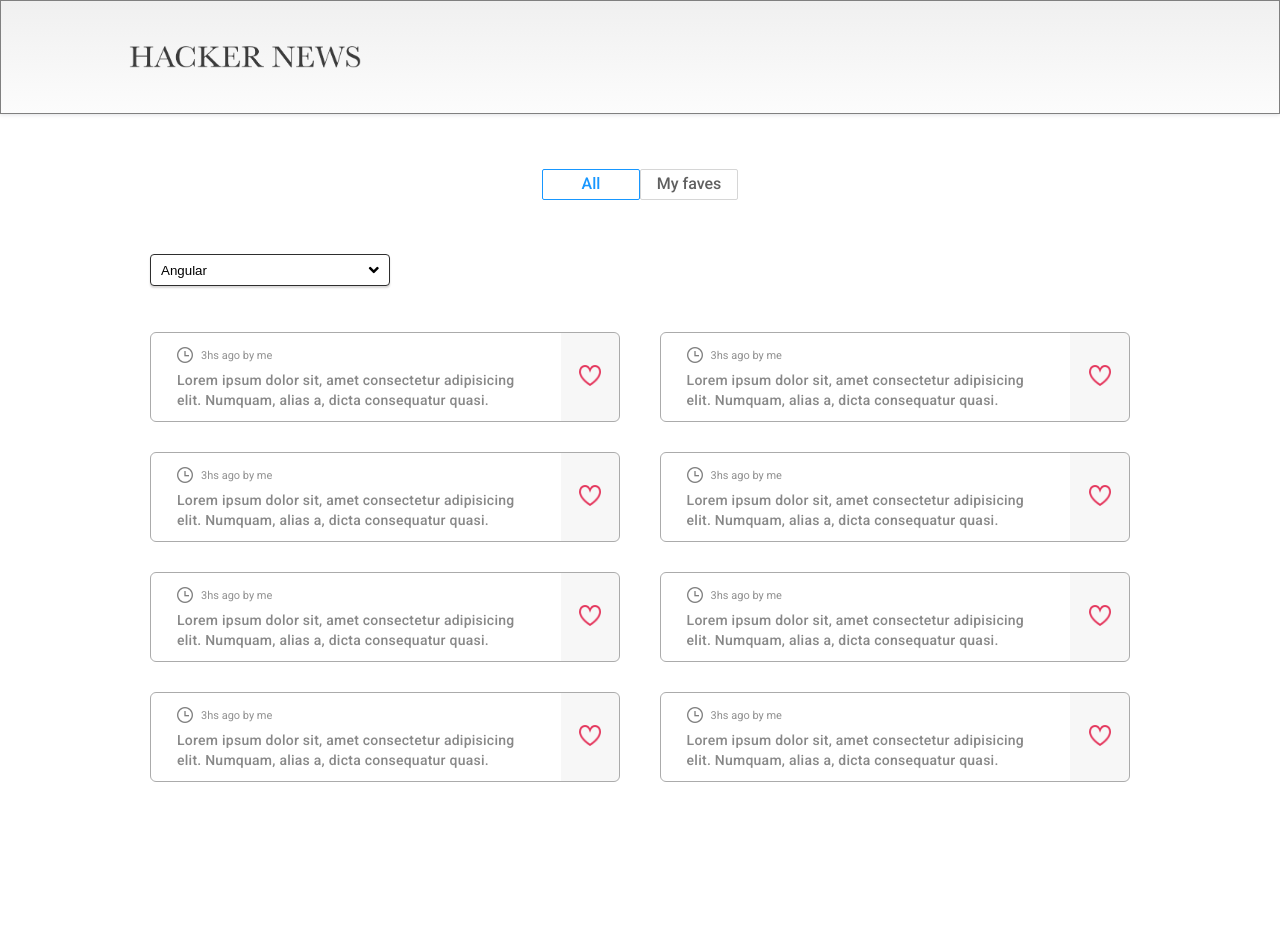
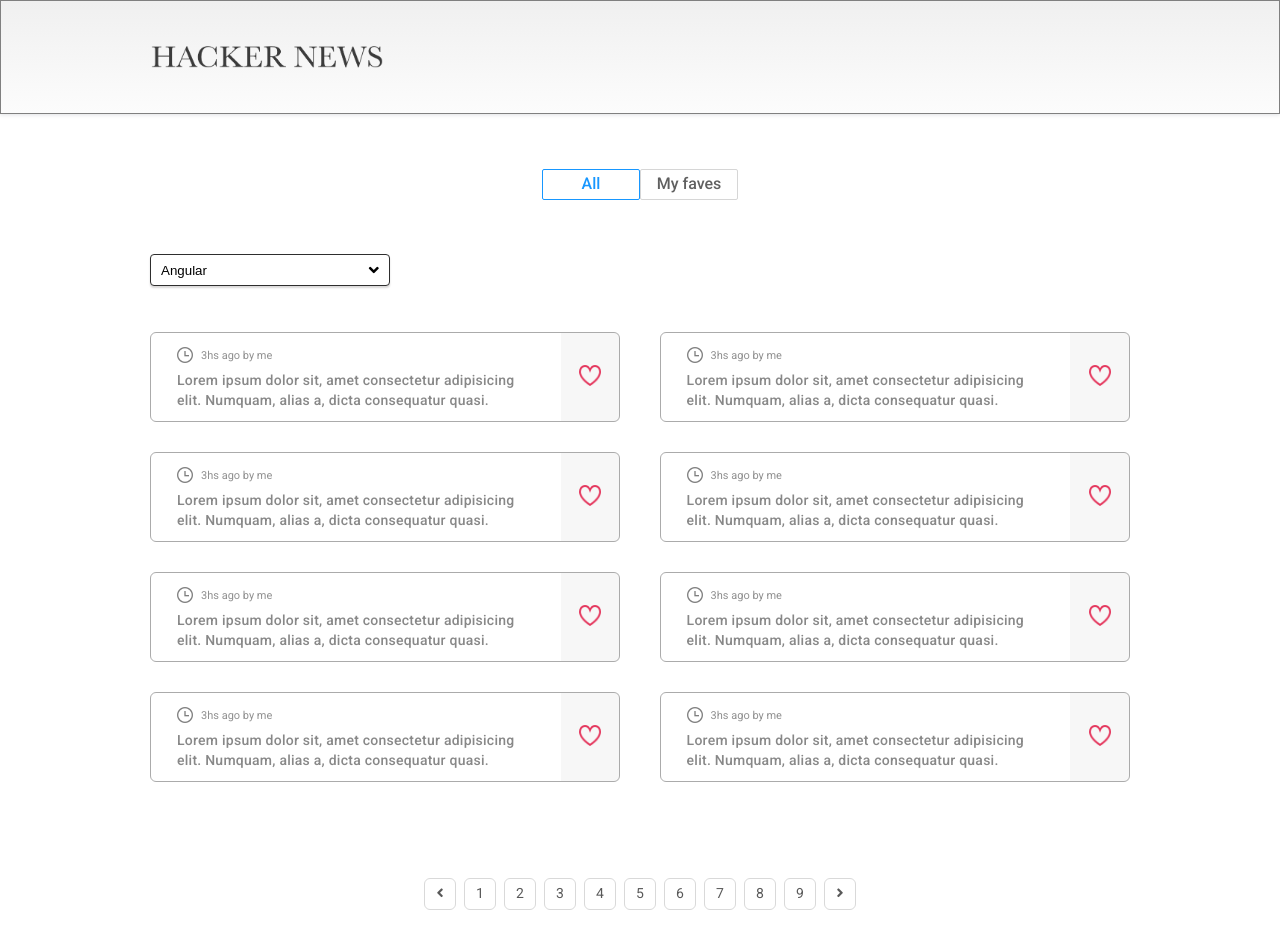
Before and after one commit to nicolassso/reign-app, a React (Create React App) app: page / in a window 1280 px wide. Shown: the top 948 px of the page. Built offline with nearby package versions, Linux system fonts and the light colour scheme; the HTML template or start-up script is replaced by a standard one.

Commit message:
add pagination, need to implement functionailities

```diff
--- a/src/App.js
+++ b/src/App.js
@@ -3,7 +3,8 @@
 
 
 import Header from './components/header/header.component'
-import Navbar from './components/navbar/navbar.component';
+import Navbar from './components/navbar/navbar.component'
+import Pagination from './components/pagination/pagination.component'
 
 import Homepage from './pages/homepage/homepage.component'
 import Favespage from './pages/favespage/favespage.component'
@@ -19,6 +20,7 @@
           <Route exact path ="/" element={<Homepage />} />
           <Route exact path ="/faves" element={<Favespage />} />
       </Routes>
+      <Pagination />
     </Router>
     </>
   );
--- a/src/components/dropdown/dropdown.component.jsx
+++ b/src/components/dropdown/dropdown.component.jsx
@@ -20,7 +20,7 @@
                     <option value="React" className="option react"> React </option>
                     <option value="Vue" className="option vue"> Vue </option>
                 </select>
-                <span className="custom-arrow"><i class="fas fa-angle-down"></i></span>
+                <span className="custom-arrow"><i className="fas fa-angle-down"></i></span>
             </div>
         </div>
     )
--- a/src/components/header/header.styles.scss
+++ b/src/components/header/header.styles.scss
@@ -10,6 +10,6 @@
 
     .header-img{
         height: 20%;
-        margin-left: 10%;
+        margin-left: 150px;
     }
 }
--- /dev/null
+++ b/src/components/pagination/pagination.component.jsx
@@ -0,0 +1,22 @@
+import React from 'react'
+import './pagination.styles.scss'
+
+function Pagination() {
+    return (
+        <div className="pagination">
+            <div className="pagination-item"><span><i className="fas fa-angle-left"></i></span></div>
+            <div className="pagination-item"><span>1</span></div>
+            <div className="pagination-item"><span>2</span></div>
+            <div className="pagination-item"><span>3</span></div>
+            <div className="pagination-item"><span>4</span></div>
+            <div className="pagination-item"><span>5</span></div>
+            <div className="pagination-item"><span>6</span></div>
+            <div className="pagination-item"><span>7</span></div>
+            <div className="pagination-item"><span>8</span></div>
+            <div className="pagination-item"><span>9</span></div>
+            <div className="pagination-item"><span><i className="fas fa-angle-right"></i></span></div>
+        </div>
+    )
+}
+
+export default Pagination
--- /dev/null
+++ b/src/components/pagination/pagination.styles.scss
@@ -0,0 +1,43 @@
+.pagination{
+    height: 32px;
+    width: 100%;
+    margin-bottom: 98px;
+
+    display: flex;
+    flex-direction: row;
+    align-items: center;
+    justify-content: center;
+
+    .pagination-item{
+        display: flex;
+        align-items: center;
+        justify-content: center;
+        height: 100%;
+        width: 32px;
+        margin: 0 4px;
+        border-radius: 6px;
+        border: solid 1px #d9d9d9;
+        background-color: #fff;
+
+        &:hover{
+            background-color: #1890ff;
+            cursor: pointer;
+            span{
+                color: #fff;
+            }
+
+        }
+
+        span{
+            font-family: Roboto;
+            font-size: 14px;
+            font-weight: normal;
+            font-stretch: normal;
+            font-style: normal;
+            line-height: 1.57;
+            letter-spacing: normal;
+            text-align: center;
+            color: rgba(0, 0, 0, 0.65);
+        }
+    }
+}
--- a/src/components/row-preview/row-preview.styles.scss
+++ b/src/components/row-preview/row-preview.styles.scss
@@ -3,7 +3,8 @@
 
     display: grid;
     grid-template-columns: 48% 48%;
-    grid-template-rows: repeat(6, 90px);
+    grid-template-rows: repeat(4, 90px);
     column-gap: 4%;
     row-gap: 30px;
+    margin-bottom: 96px;
 }
```
